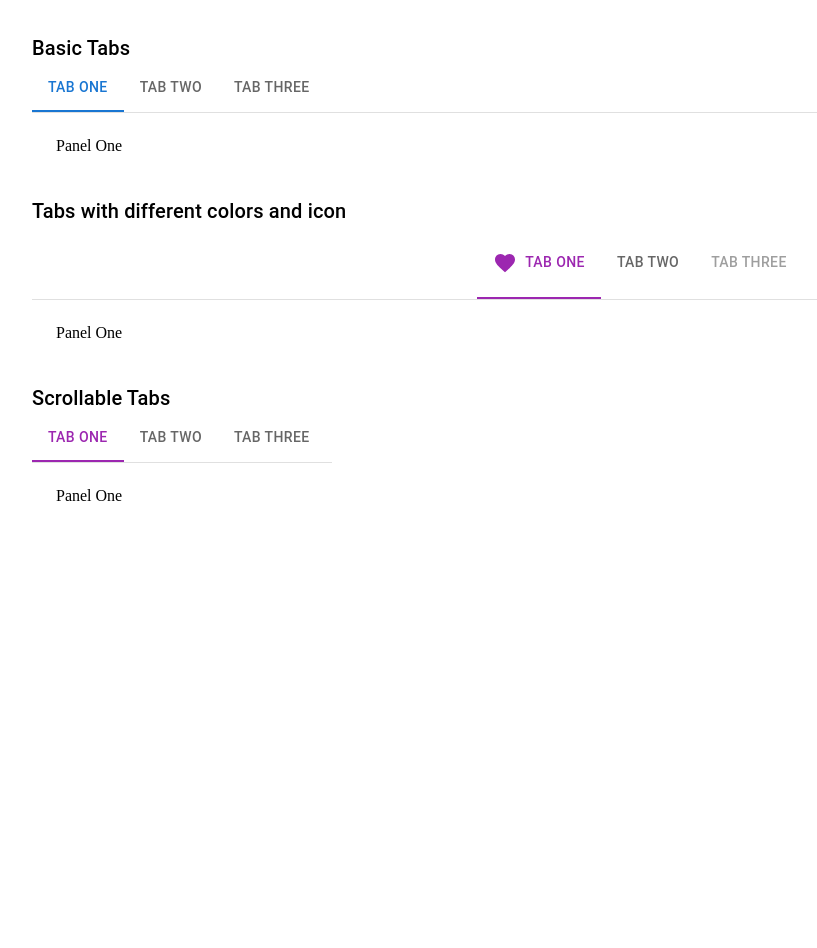
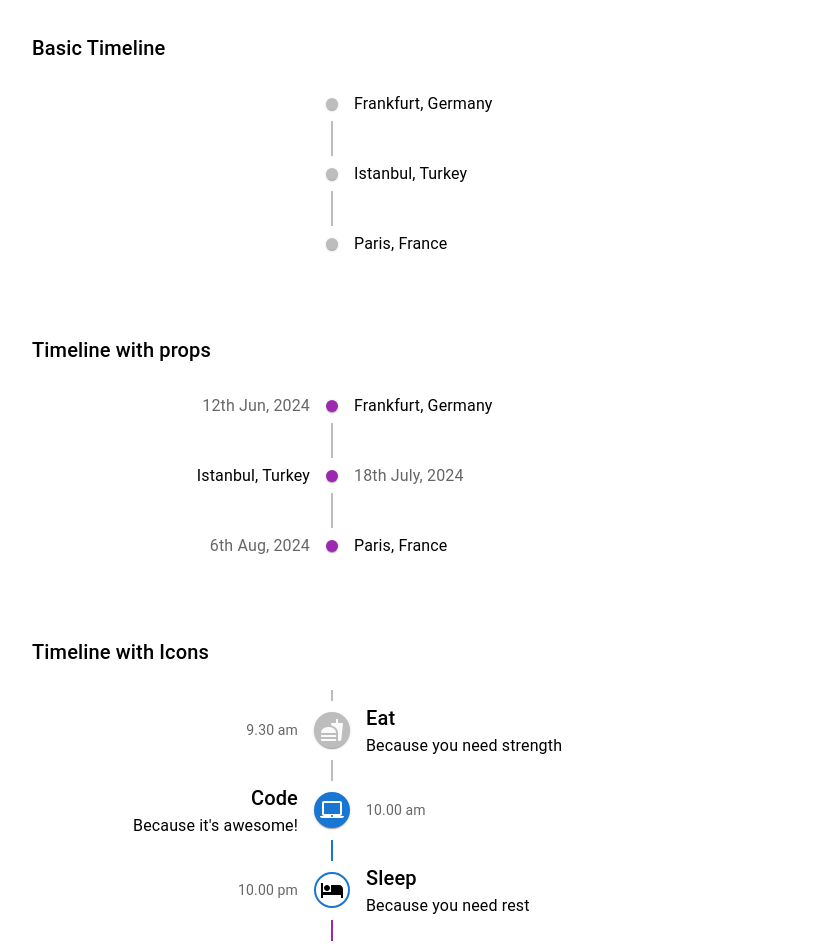
Before and after one commit to priyak1203/React-MUI, a React (Vite) app in the folder JS-Examples/: page / in a window 1280 px wide. Shown: the top 948 px of the page, without its empty margins (0-817 px from the left). Before the commit the page ends 800 px from the top, so only its background shows below. Built offline with nearby package versions, Linux system fonts and the light colour scheme.

Commit message:
timeline and variants

```diff
--- a/JS-Examples/src/App.jsx
+++ b/JS-Examples/src/App.jsx
@@ -38,6 +38,7 @@ import {
   MuiTable,
   MuiTabs,
   MuiTextField,
+  MuiTimeline,
   MuiToggleButton,
   MuiTooltip,
   MuiTypography,
@@ -86,7 +87,8 @@ function App() {
         {/* <MuiLoading /> */}
         {/* <MuiDateTimePicker /> */}
         {/* <MuiDateRangePicker /> */}
-        <MuiTabs />
+        {/* <MuiTabs /> */}
+        <MuiTimeline />
       </div>
     </LocalizationProvider>
   );
--- /dev/null
+++ b/JS-Examples/src/components/MuiTimeline.jsx
@@ -0,0 +1,183 @@
+import {
+  Timeline,
+  TimelineConnector,
+  TimelineContent,
+  TimelineDot,
+  TimelineItem,
+  TimelineOppositeContent,
+  TimelineSeparator,
+} from '@mui/lab';
+import { Box, Stack, Typography } from '@mui/material';
+import FastfoodIcon from '@mui/icons-material/Fastfood';
+import LaptopMacIcon from '@mui/icons-material/LaptopMac';
+import HotelIcon from '@mui/icons-material/Hotel';
+import RepeatIcon from '@mui/icons-material/Repeat';
+
+const MuiTimeline = () => {
+  return (
+    <Stack spacing={2}>
+      {/* Basic Timeline */}
+      <Box sx={{ width: '600px' }}>
+        <Typography variant="h6">Basic Timeline</Typography>
+        <Timeline>
+          <TimelineItem>
+            <TimelineSeparator>
+              <TimelineDot />
+              <TimelineConnector />
+            </TimelineSeparator>
+            <TimelineContent>Frankfurt, Germany</TimelineContent>
+          </TimelineItem>
+          <TimelineItem>
+            <TimelineSeparator>
+              <TimelineDot />
+              <TimelineConnector />
+            </TimelineSeparator>
+            <TimelineContent>Istanbul, Turkey</TimelineContent>
+          </TimelineItem>
+          <TimelineItem>
+            <TimelineSeparator>
+              <TimelineDot />
+            </TimelineSeparator>
+            <TimelineContent>Paris, France</TimelineContent>
+          </TimelineItem>
+        </Timeline>
+      </Box>
+
+      {/* Timeline with props */}
+      <Box sx={{ width: '600px' }}>
+        <Typography variant="h6">Timeline with props</Typography>
+        <Timeline position="alternate">
+          <TimelineItem>
+            <TimelineOppositeContent color="text.secondary">
+              12th Jun, 2024
+            </TimelineOppositeContent>
+            <TimelineSeparator>
+              <TimelineDot color="secondary" />
+              <TimelineConnector />
+            </TimelineSeparator>
+            <TimelineContent>Frankfurt, Germany</TimelineContent>
+          </TimelineItem>
+          <TimelineItem>
+            <TimelineOppositeContent color="text.secondary">
+              18th July, 2024
+            </TimelineOppositeContent>
+            <TimelineSeparator>
+              <TimelineDot color="secondary" />
+              <TimelineConnector />
+            </TimelineSeparator>
+            <TimelineContent>Istanbul, Turkey</TimelineContent>
+          </TimelineItem>
+          <TimelineItem>
+            <TimelineOppositeContent color="text.secondary">
+              6th Aug, 2024
+            </TimelineOppositeContent>
+            <TimelineSeparator>
+              <TimelineDot color="secondary" />
+            </TimelineSeparator>
+            <TimelineContent>Paris, France</TimelineContent>
+          </TimelineItem>
+        </Timeline>
+      </Box>
+
+      {/* Timeline with Icons */}
+      <Box sx={{ width: '600px' }}>
+        <Typography variant="h6">Timeline with Icons</Typography>
+        <Timeline position="alternate">
+          <TimelineItem>
+            <TimelineOppositeContent
+              sx={{ m: 'auto 0' }}
+              variant="body2"
+              align="right"
+              color="text.secondary"
+            >
+              9.30 am
+            </TimelineOppositeContent>
+            <TimelineSeparator>
+              <TimelineConnector />
+              <TimelineDot>
+                <FastfoodIcon />
+              </TimelineDot>
+              <TimelineConnector />
+            </TimelineSeparator>
+            <TimelineContent sx={{ py: '12px', px: 2 }}>
+              <Typography variant="h6" component="span">
+                Eat
+              </Typography>
+              <Typography>Because you need strength</Typography>
+            </TimelineContent>
+          </TimelineItem>
+          <TimelineItem>
+            <TimelineOppositeContent
+              sx={{ m: 'auto 0' }}
+              color="text.secondary"
+              variant="body2"
+              align="right"
+            >
+              10.00 am
+            </TimelineOppositeContent>
+            <TimelineSeparator>
+              <TimelineConnector />
+              <TimelineDot color="primary">
+                <LaptopMacIcon />
+              </TimelineDot>
+              <TimelineConnector sx={{ bgcolor: 'primary.main' }} />
+            </TimelineSeparator>
+            <TimelineContent sx={{ py: '12px', px: 2 }}>
+              <Typography variant="h6" component="span">
+                Code
+              </Typography>
+              <Typography>Because it&apos;s awesome!</Typography>
+            </TimelineContent>
+          </TimelineItem>
+          <TimelineItem>
+            <TimelineOppositeContent
+              color="text.secondary"
+              sx={{ m: 'auto 0' }}
+              variant="body2"
+              align="right"
+            >
+              10.00 pm
+            </TimelineOppositeContent>
+            <TimelineSeparator>
+              <TimelineConnector sx={{ bgcolor: 'primary.main' }} />
+              <TimelineDot variant="outlined" color="primary">
+                <HotelIcon />
+              </TimelineDot>
+              <TimelineConnector sx={{ bgcolor: 'secondary.main' }} />
+            </TimelineSeparator>
+            <TimelineContent sx={{ py: '12px', px: 2 }}>
+              <Typography variant="h6" component="span">
+                Sleep
+              </Typography>
+              <Typography>Because you need rest</Typography>
+            </TimelineContent>
+          </TimelineItem>
+          <TimelineItem>
+            <TimelineOppositeContent
+              sx={{ m: 'auto 0' }}
+              variant="body2"
+              align="right"
+              color="text.secondary"
+            >
+              Always
+            </TimelineOppositeContent>
+            <TimelineSeparator>
+              <TimelineConnector sx={{ bgcolor: 'secondary.main' }} />
+              <TimelineDot color="secondary">
+                <RepeatIcon />
+              </TimelineDot>
+              <TimelineConnector />
+            </TimelineSeparator>
+            <TimelineContent sx={{ py: '12px', px: 2 }}>
+              <Typography variant="h6" component="span">
+                Repeat
+              </Typography>
+              <Typography>Because this is the life you love!</Typography>
+            </TimelineContent>
+          </TimelineItem>
+        </Timeline>
+      </Box>
+    </Stack>
+  );
+};
+export default MuiTimeline;
--- a/JS-Examples/src/components/index.js
+++ b/JS-Examples/src/components/index.js
@@ -35,6 +35,7 @@ export { default as MuiSwitch } from './MuiSwitch';
 export { default as MuiTable } from './MuiTable';
 export { default as MuiTabs } from './MuiTabs';
 export { default as MuiTextField } from './MuiTextField';
+export { default as MuiTimeline } from './MuiTimeline';
 export { default as MuiToggleButton } from './MuiToggleButton';
 export { default as MuiTooltip } from './MuiTooltip';
 export { default as MuiTypography } from './MuiTypography';
```
